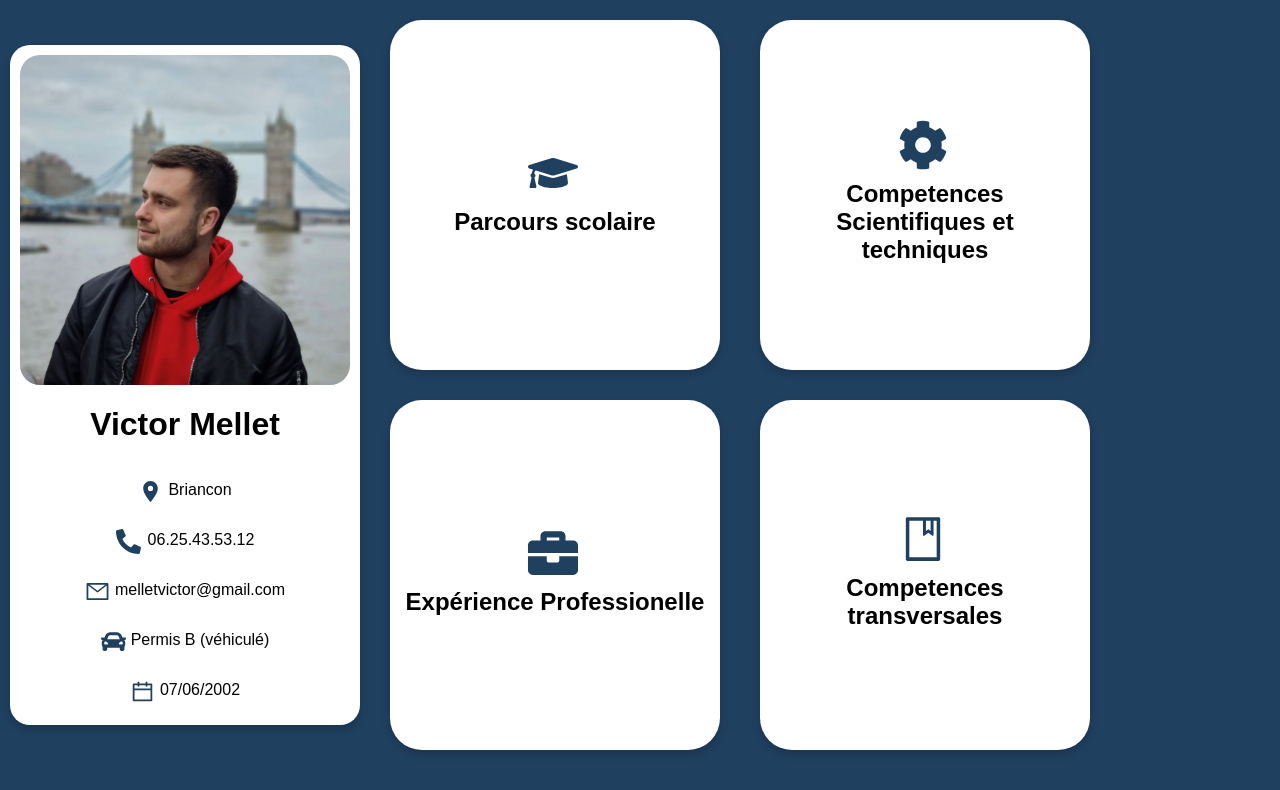
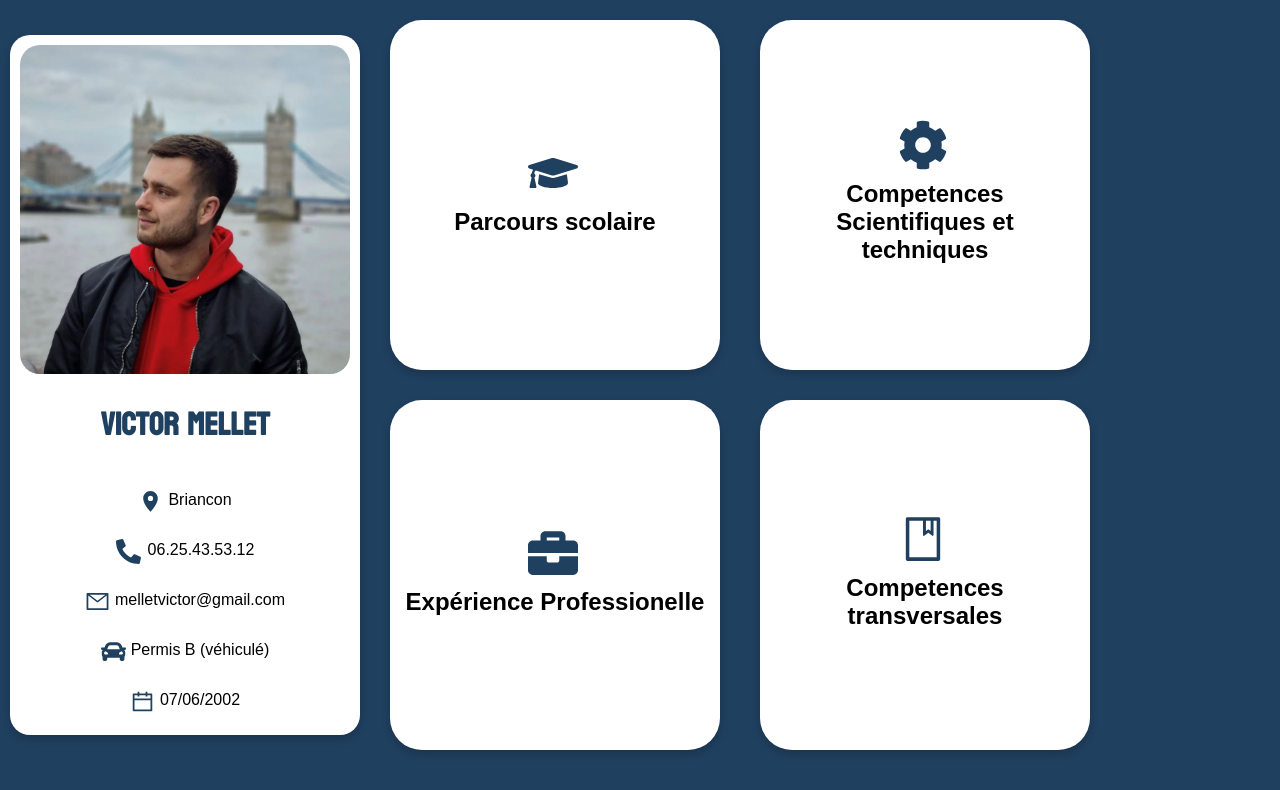
Before and after one commit to oliFYP/victor-mellet-portfolio, a React (Create React App) app: page / in a window 1280 px wide. Shown: the top 790 px of the page. Built offline with nearby package versions, Linux system fonts and the light colour scheme.

Commit message:
font changes

```diff
--- a/src/App.css
+++ b/src/App.css
@@ -1,4 +1,9 @@
+@font-face {
+  font-family: 'koulen';
+  src: url('./fonts/koulen.ttf') format('woff2'),
 
+
+}
 body {
   height: 100vh;
   width: auto;
@@ -40,6 +45,7 @@ body {
     border-radius: 20px;
     padding: 10px;
     margin: 10px;
+    margin-left: 30px;
 
 }
 .bdc{
@@ -59,6 +65,10 @@ body {
     justify-content: center;
     align-items: center;
     text-align: left;
+}
+.container-1 h1{
+  font-family: koulen;
+  color:hsl(210, 50%, 25%);
 }
 
 
```
Also changed, not shown: src/fonts/koulen.ttf (added).
